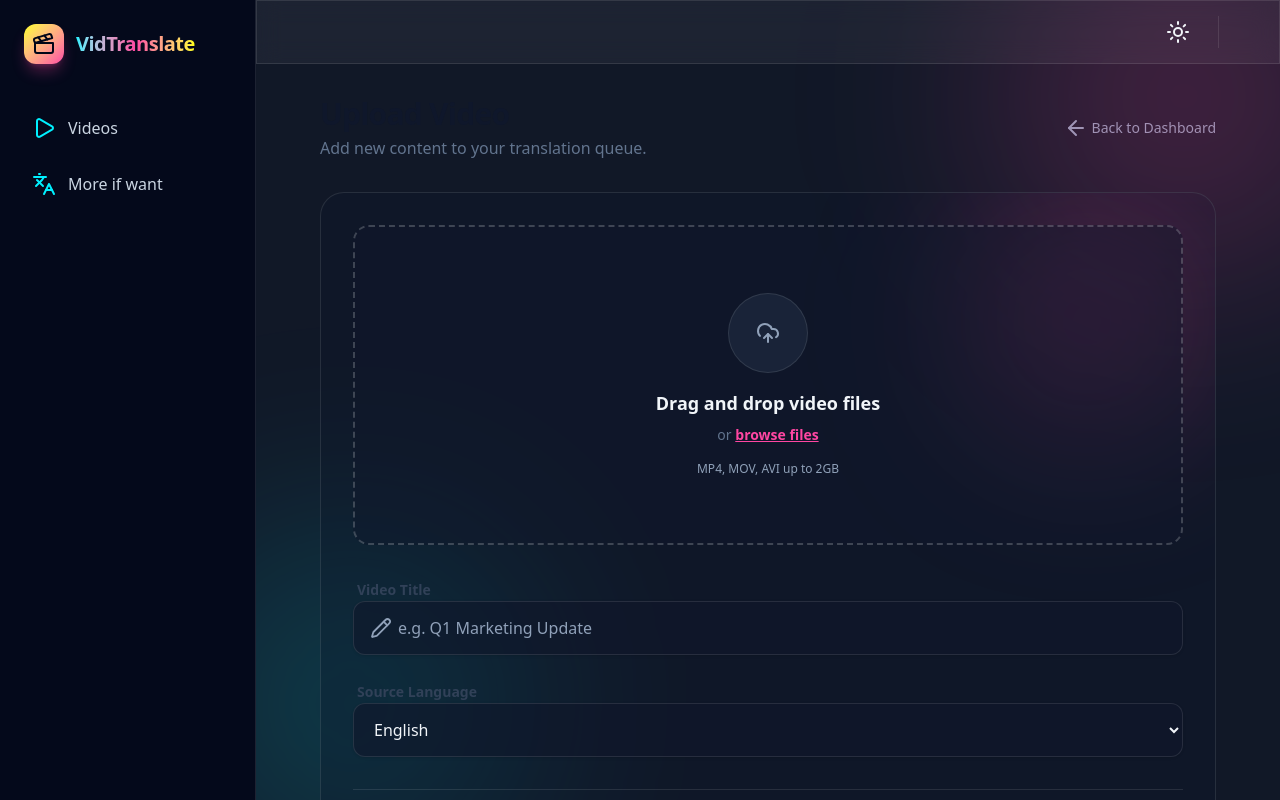
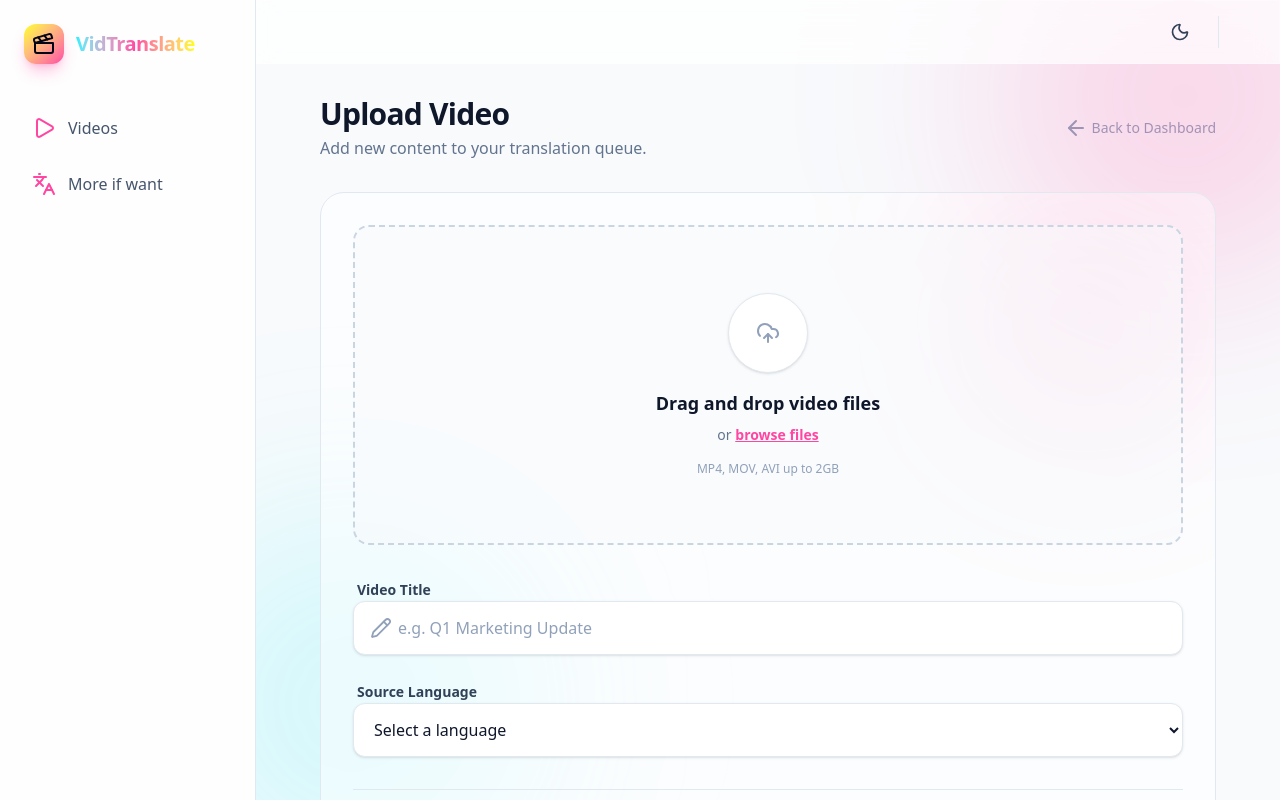
Before and after one commit to MohitMishra98/vidtranslate, a Next.js app in the folder my-app/: page /upload in a window 1280 px wide. Built offline with nearby package versions, Linux system fonts and the light colour scheme; no server answers.

Commit message:
added the theme mode switching

```diff
--- a/my-app/app/(nbsb)/layout.jsx
+++ b/my-app/app/(nbsb)/layout.jsx
@@ -1,14 +1,21 @@
 "use client";
 
-import { Clapperboard, Play, Languages, Search, Sun, Bell } from "lucide-react";
+import {
+  Clapperboard,
+  Play,
+  Languages,
+} from "lucide-react";
 
 import Link from "next/link";
 import { useUser, UserButton } from "@clerk/nextjs";
+import { useTheme } from "next-themes";
+import { useEffect, useState } from "react";
+import ThemeButton from "@/component/ThemeButton";
 
 function NavBarAndSideBar({ children }) {
   return (
     <>
-      <div className="bg-background-light dark:bg-background-dark text-slate-100 transition-colors duration-300">
+      <div className="bg-slate-50 dark:bg-[#0f1117] text-slate-900 dark:text-slate-100 transition-colors duration-300">
         {/* Main container with full-height flex layout */}
         <div className="flex h-screen overflow-hidden">
           <Sidebar />
@@ -37,7 +44,7 @@ function Sidebar() {
   return (
     <>
       {/* Sidebar Navigation - Hidden on mobile, visible on md+ screens */}
-      <aside className="w-64 shrink-0 border-r border-white/10 hidden md:flex flex-col bg-slate-950/80">
+      <aside className="w-64 shrink-0 border-r border-slate-200 dark:border-white/10 hidden md:flex flex-col bg-white/80 dark:bg-slate-950/80">
         {/* Logo section */}
         <Link href={"/"}>
           <div className="p-6 flex items-center gap-3">
@@ -52,17 +59,17 @@ function Sidebar() {
         {/* Navigation menu with links to different sections */}
         <nav className="mt-4 px-4 space-y-2 flex-1">
           <Link
-            className="flex items-center gap-3 px-4 py-3 rounded-xl hover:bg-white/5 transition-colors text-slate-300 hover:text-white"
+            className="flex items-center gap-3 px-4 py-3 rounded-xl hover:bg-slate-100 dark:hover:bg-white/5 transition-colors text-slate-600 dark:text-slate-300 hover:text-slate-900 dark:hover:text-white"
             href="/videos"
           >
-            <Play className="stroke-[#00F0FF]" />
+            <Play className="stroke-[var(--color-primary)] dark:stroke-[#00F0FF]" />
             Videos
           </Link>
           <Link
-            className="flex items-center gap-3 px-4 py-3 rounded-xl hover:bg-white/5 transition-colors text-slate-300 hover:text-white"
+            className="flex items-center gap-3 px-4 py-3 rounded-xl hover:bg-slate-100 dark:hover:bg-white/5 transition-colors text-slate-600 dark:text-slate-300 hover:text-slate-900 dark:hover:text-white"
             href="/jobs"
           >
-            <Languages className="stroke-[#00F0FF]" />
+            <Languages className="stroke-[var(--color-primary)] dark:stroke-[#00F0FF]" />
             More if want
           </Link>
         </nav>
@@ -73,36 +80,30 @@ function Sidebar() {
 
 function Navbar() {
   const { user } = useUser();
+
   return (
     <>
       {/* Top header bar with search and user menu */}
-      <header className="h-16 flex items-center justify-end px-8 glass sticky top-0 z-10 border-b border-white/10">
+      <header className="h-16 flex items-center justify-end px-8 glass-light dark:glass sticky top-0 z-10 border-b border-slate-200 dark:border-white/10">
         {/* Header right actions */}
         <div className="flex items-center gap-4">
-          {/* TODO: add theme switch buttons */}
-          <button
-            className="p-2 hover:bg-white/10 rounded-full transition-colors"
-            onClick={() => {
-              console.log("add functionality to switch themes");
-            }}
-          >
-            <Sun className="dark:hidden"></Sun>
-            <Sun className="hidden dark:block"></Sun>
-          </button>
+          {/* Theme switch button */}
+          <ThemeButton />
 
           {/* Divider */}
-          <div className="h-8 w-px bg-white/10 mx-1"></div>
+          <div className="h-8 w-px bg-slate-200 dark:bg-white/10 mx-1"></div>
+
           {/* User profile section */}
           <div className="flex items-center gap-3 pl-2">
             <div className="text-right hidden sm:block">
-              <p className="text-sm font-semibold leading-none">
+              <p className="text-sm font-semibold leading-none text-slate-900 dark:text-slate-100">
                 {user?.fullName}
               </p>
-              <p className="text-[11px] text-slate-400 mt-1 leading-none">
+              <p className="text-[11px] text-slate-500 dark:text-slate-400 mt-1 leading-none">
                 {user?.primaryEmailAddress?.emailAddress}
               </p>
             </div>
-              <UserButton />
+            <UserButton />
           </div>
         </div>
       </header>
--- a/my-app/app/(nbsb)/upload/page.jsx
+++ b/my-app/app/(nbsb)/upload/page.jsx
@@ -117,8 +117,8 @@ function Upload() {
           </div>
 
           {/* Upload form card */}
-          <div className="glass-panel rounded-3xl p-8 border border-white/10 relative overflow-hidden bg-slate-900/30">
-            <div className="absolute top-0 right-0 w-64 h-64 bg-[#FF46A2]/20 blur-[80px] rounded-full pointer-events-none"></div>
+          <div className="glass-panel rounded-3xl p-8 border border-slate-200 dark:border-white/10 relative overflow-hidden bg-white/50 dark:bg-slate-900/30">
+            <div className="absolute top-0 right-0 w-64 h-64 bg-[var(--color-primary)]/10 dark:bg-[var(--color-primary)]/20 blur-[80px] rounded-full pointer-events-none"></div>
 
             <div className="relative z-10 space-y-8">
               {/* Dropzone */}
@@ -145,19 +145,19 @@ function Upload() {
                 }}
                 className={`
           group relative w-full h-80 rounded-2xl border-2 border-dashed
-          ${isDragging ? "border-[#FF46A2] bg-[#FF46A2]/10" : "border-white/20"}
-          bg-slate-900/40
+          ${isDragging ? "border-[#FF46A2] bg-[#FF46A2]/5 dark:bg-[#FF46A2]/10" : "border-slate-300 dark:border-white/20"}
+          bg-slate-50/50 dark:bg-slate-900/40
           hover:border-[#00F0FF]/60 transition-all duration-300
           flex flex-col items-center justify-center cursor-pointer
         `}
               >
-                <div className="w-20 h-20 rounded-full bg-slate-800/80 border border-white/10 flex items-center justify-center mb-4">
+                <div className="w-20 h-20 rounded-full bg-white dark:bg-slate-800/80 border border-slate-200 dark:border-white/10 flex items-center justify-center mb-4 shadow-sm">
                   <CloudUpload className="text-4xl text-slate-400 group-hover:text-[#FF46A2]" />
                 </div>
 
                 {!file ? (
                   <>
-                    <h3 className="text-lg font-bold text-slate-100">
+                    <h3 className="text-lg font-bold text-slate-900 dark:text-slate-100">
                       Drag and drop video files
                     </h3>
                     <p className="text-sm text-slate-500 mt-2">
@@ -193,7 +193,7 @@ function Upload() {
                       <Pencil className="text-slate-400 scale-90"></Pencil>
                     </div>
                     <input
-                      className="w-full pl-11 pr-4 py-3.5 bg-slate-900/60 border border-white/10 rounded-xl focus:ring-2 focus:ring-[#FF46A2]/40 focus:border-[#FF46A2] text-slate-100 placeholder-slate-400 transition-all shadow-sm"
+                      className="w-full pl-11 pr-4 py-3.5 bg-white dark:bg-slate-900/60 border border-slate-200 dark:border-white/10 rounded-xl focus:ring-2 focus:ring-[#FF46A2]/40 focus:border-[#FF46A2] text-slate-900 dark:text-slate-100 placeholder-slate-400 transition-all shadow-sm"
                       placeholder="e.g. Q1 Marketing Update"
                       type="text"
                       value={title}
@@ -214,8 +214,9 @@ function Upload() {
                     onChange={(e) => {
                       setSourceLanguage(e.target.value);
                     }}
-                    className="w-full px-4 py-3.5 bg-slate-900/60 border border-white/10 rounded-xl focus:ring-2 focus:ring-[#FF46A2]/40 focus:border-[#FF46A2] text-slate-100 transition-all shadow-sm"
+                    className="w-full px-4 py-3.5 bg-white dark:bg-slate-900/60 border border-slate-200 dark:border-white/10 rounded-xl focus:ring-2 focus:ring-[#FF46A2]/40 focus:border-[#FF46A2] text-slate-900 dark:text-slate-100 transition-all shadow-sm"
                   >
+                    <option>Select a language</option>
                     <option>English</option>
                     <option>Spanish</option>
                     <option>French</option>
@@ -225,7 +226,7 @@ function Upload() {
               </div>
 
               {/* Action buttons */}
-              <div className="flex items-center justify-end gap-4 pt-4 border-t border-white/10">
+              <div className="flex items-center justify-end gap-4 pt-4 border-t border-slate-200 dark:border-white/10">
                 {successfullyUploaded && (
                   <div className="px-6 py-3 rounded-xl text-white dark:text-white font-medium bg-green-500 dark:hover:bg-green-800 transition-colors">
                     Upload Successfull
--- a/my-app/app/globals.css
+++ b/my-app/app/globals.css
@@ -1,4 +1,6 @@
 @import "tailwindcss";
+
+@custom-variant dark (&:is(.dark, .dark *));
 
 @theme inline {
   /* 1. Define your custom colors linking to CSS vars */
@@ -37,8 +39,8 @@
 
 /* Define the actual Color Values */
 :root {
-  --background: #0f1117;
-  --foreground: #f8fafc;
+  --background: #f8fafc;
+  --foreground: #0f1117;
 
   --primary: #ff46a2;
   --accent-cyan: #00f0ff;
@@ -46,7 +48,7 @@
   --accent-yellow: #ffff00;
   --accent-orange: #ee4b2b;
 
-  --background-light: #111827;
+  --background-light: #f1f5f9;
   --background-dark: #0f1117;
 }
 
--- a/my-app/app/layout.jsx
+++ b/my-app/app/layout.jsx
@@ -1,6 +1,7 @@
 import { Geist, Geist_Mono, Inter } from "next/font/google";
 import "./globals.css";
 import { ClerkProvider } from "@clerk/nextjs";
+import { ThemeProvider } from "next-themes"
 
 const geistSans = Geist({
   variable: "--font-geist-sans",
@@ -28,11 +29,21 @@ export const metadata = {
 export default function RootLayout({ children }) {
   return (
     <ClerkProvider>
-      <html lang="en" className="dark">
+      <html lang="en" suppressHydrationWarning>
         <body
           className={`${geistSans.variable} ${geistMono.variable} ${inter.variable} antialiased `}
         >
-          {children}
+          <ThemeProvider
+          // attribute="class" means that the theme will be applied by adding a class to the html root element.
+          // The class will be either "light" or "dark" depending on the current theme.
+          // without this the theme is not changing
+            attribute="class"
+            defaultTheme="system"
+            enableSystem
+            disableTransitionOnChange
+          >
+            {children}
+          </ThemeProvider>
         </body>
       </html>
     </ClerkProvider>
--- a/my-app/component/ThemeButton.jsx
+++ b/my-app/component/ThemeButton.jsx
@@ -1,23 +1,19 @@
-"use client";
-
 import { useTheme } from "next-themes";
-import { useEffect, useState } from "react";
 import { Sun, Moon } from "lucide-react";
 
 function ThemeButton() {
   const { theme, setTheme } = useTheme();
-  const [mounted, setMounted] = useState(false);
-
-  useEffect(() => setMounted(true), []);
-
-  if (!mounted) return <div className="w-9 h-9" />; // placeholder to avoid layout shift
 
   return (
     <button
-      className="p-2 hover:bg-slate-100 dark:hover:bg-slate-800 rounded-full transition-colors"
+      className="p-2 hover:bg-slate-200 dark:hover:bg-white/10 rounded-full transition-colors group"
       onClick={() => setTheme(theme === "dark" ? "light" : "dark")}
     >
-      {theme === "dark" ? <Sun /> : <Moon />}
+      {theme === "dark" ? (
+        <Sun className="h-5 w-5 text-yellow-400 group-hover:text-yellow-300 transition-colors" />
+      ) : (
+        <Moon className="h-5 w-5 text-slate-700 group-hover:text-slate-900 transition-colors" />
+      )}
     </button>
   );
 }
--- a/my-app/package.json
+++ b/my-app/package.json
@@ -23,6 +23,7 @@
     "mongoose": "^9.0.1",
     "next": "16.0.10",
     "next-cloudinary": "^6.17.5",
+    "next-themes": "^0.4.6",
     "react": "19.2.1",
     "react-dom": "19.2.1",
     "wav": "^1.0.2",
```
Also changed, not shown: my-app/app/(nbsb)/videos/[videoId]/jobs/create/page.jsx (+7 -7 lines), my-app/app/(nbsb)/videos/[videoId]/jobs/page.jsx (+29 -21 lines), my-app/app/(nbsb)/videos/page.jsx (+11 -9 lines), 1 other file (tests, documents, lock files or other folders).
